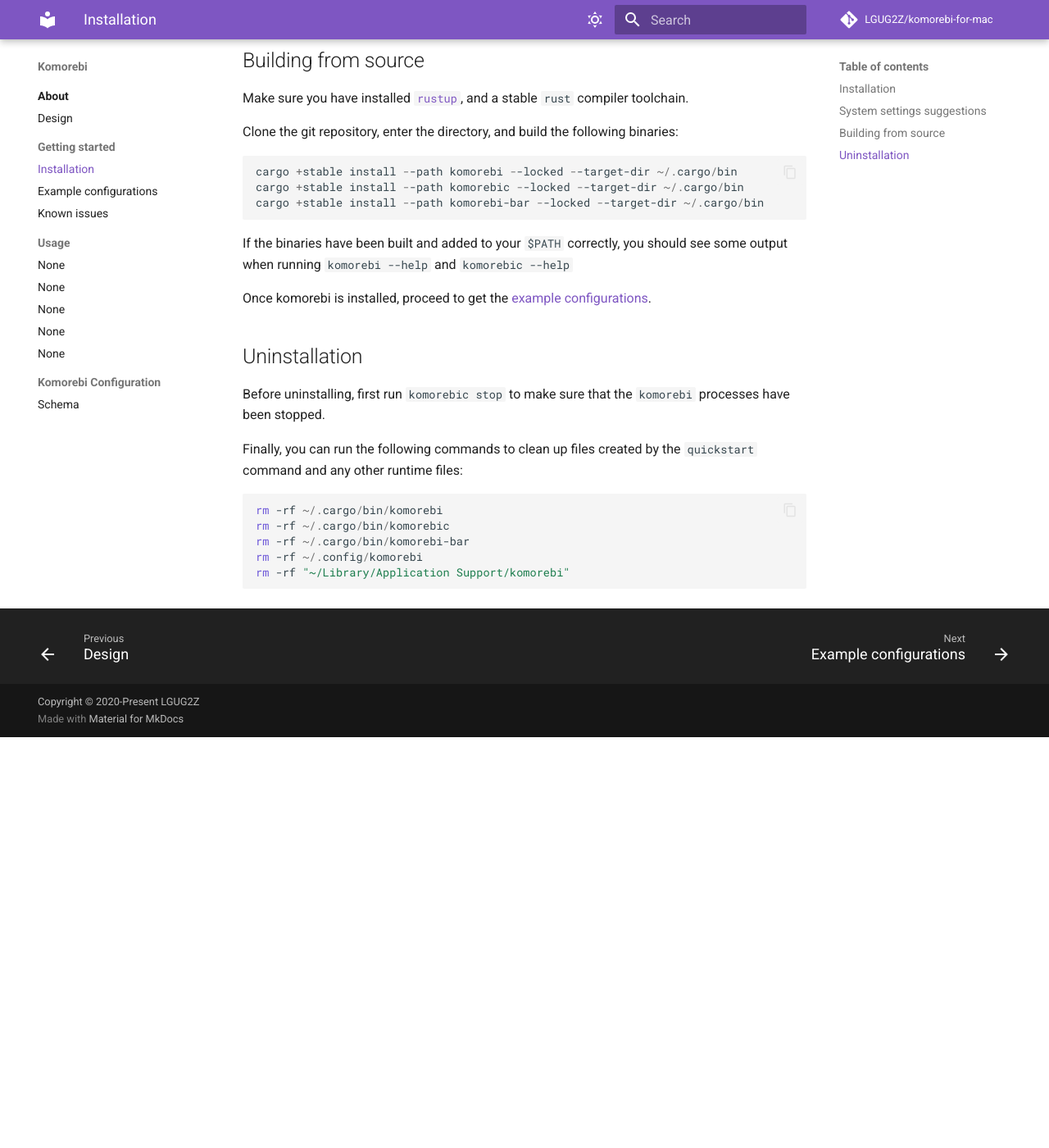
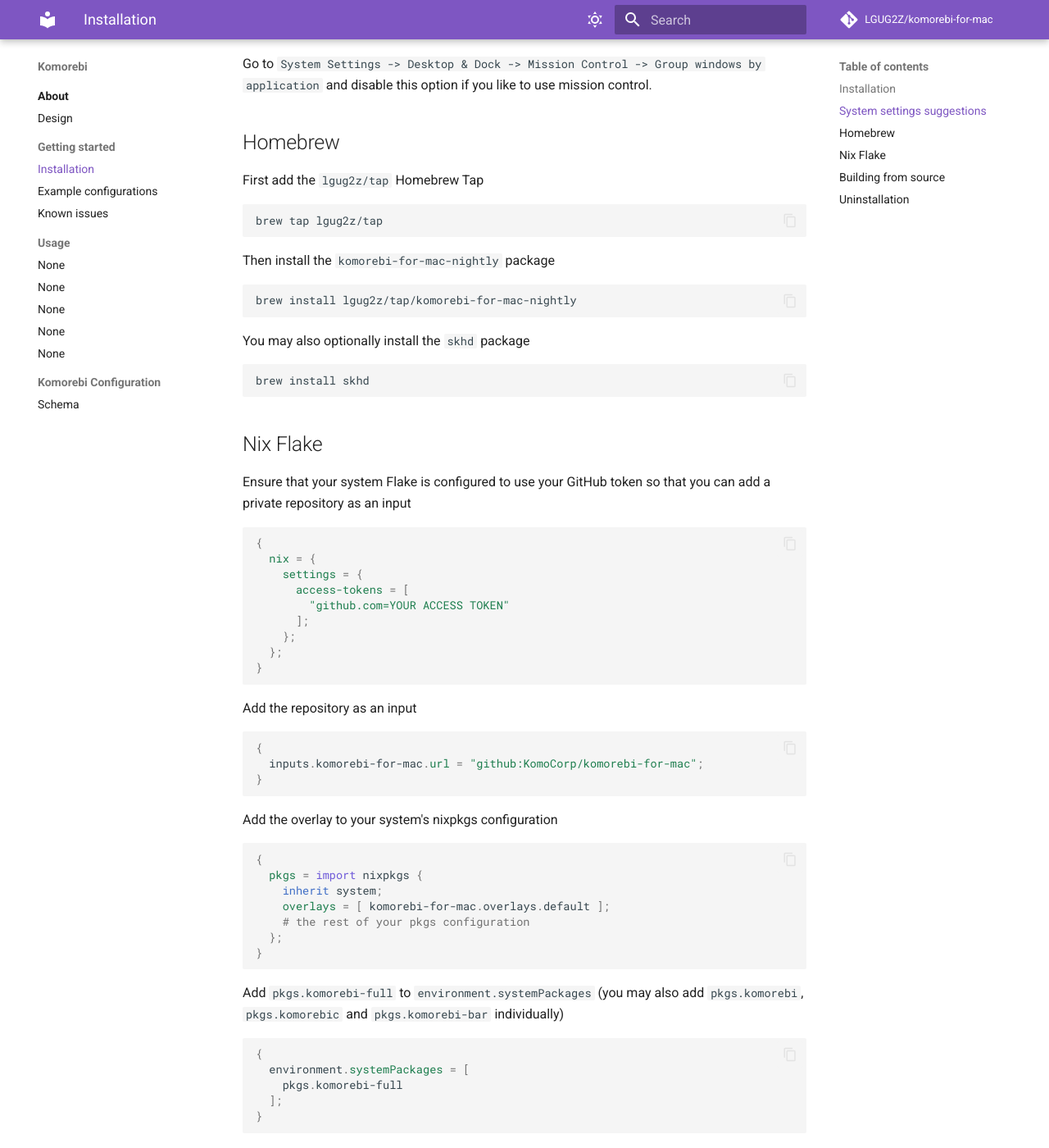
Before and after one commit to LGUG2Z/komorebi-for-mac, an MkDocs documentation site: the page built from docs/installation.md, in a window 1280 px wide and 1400 px high, scrolled down 893 px. Shown: the whole window at 82% size. Built offline with MkDocs 1.6.1 and Material for MkDocs 9.7.7, drawn with Linux system fonts in a browser that asks for light colours; comment, search, counter and statistics services are not loaded; before the commit the page ends 1792 px from its top, so only the background shows below that; some of the changed text lies outside the part shown.

Commit message:
docs(mkdocs): add homebrew installation instructions

````diff
--- a/docs/installation.md
+++ b/docs/installation.md
@@ -16,7 +16,12 @@
 
 ## Installation
 
-At this time users must compile `komorebi` from source.
+Nightly builds are available to install
+via [Homebrew](https://github.com/LGUG2Z/homebrew-tap), and you may also build
+from source if you would prefer.
+
+- [Homebrew](#homebrew)
+- [Building from source](#building-from-source)
 
 ## System settings suggestions
 
@@ -31,6 +36,73 @@
 
 Go to `System Settings -> Desktop & Dock -> Mission Control -> Group windows
 by application` and disable this option if you like to use mission control.
+
+## Homebrew
+
+First add the `lgug2z/tap` Homebrew Tap
+
+```shell
+brew tap lgug2z/tap
+```
+
+Then install the `komorebi-for-mac-nightly` package
+
+```shell
+brew install lgug2z/tap/komorebi-for-mac-nightly
+```
+
+You may also optionally install the `skhd` package
+
+```shell
+brew install skhd
+```
+
+## Nix Flake
+
+Ensure that your system Flake is configured to use your GitHub token so that you can add a private repository as an input
+
+```nix
+{
+  nix = {
+    settings = {
+      access-tokens = [
+        "github.com=YOUR ACCESS TOKEN"
+      ];
+    };
+  };
+}
+```
+
+Add the repository as an input
+
+```nix
+{
+  inputs.komorebi-for-mac.url = "github:KomoCorp/komorebi-for-mac";
+}
+```
+
+Add the overlay to your system's nixpkgs configuration
+
+```nix
+{
+  pkgs = import nixpkgs {
+    inherit system;
+    overlays = [ komorebi-for-mac.overlays.default ];
+    # the rest of your pkgs configuration
+  };
+}
+```
+
+Add `pkgs.komorebi-full` to `environment.systemPackages` (you may also add
+`pkgs.komorebi`, `pkgs.komorebic` and `pkgs.komorebi-bar` individually)
+
+```nix
+{
+  environment.systemPackages = [
+    pkgs.komorebi-full
+  ];
+}
+```
 
 ## Building from source
 
--- a/docs/komorebi.example.json
+++ b/docs/komorebi.example.json
@@ -1,5 +1,5 @@
 {
-  "$schema": "https://raw.githubusercontent.com/LGUG2Z/komorebi/v0.1.38/schema.json",
+  "$schema": "https://gist.githubusercontent.com/LGUG2Z/78b3dd12a7b7069f1d1c60621fe50730/raw",
   "app_specific_configuration_path": "$HOME/.config/komorebi/applications.json",
   "cross_monitor_move_behaviour": "Insert",
   "default_workspace_padding": 15,
````
Also changed, not shown: docs/example-configurations.md (+3 -2 lines), 1 other file.
